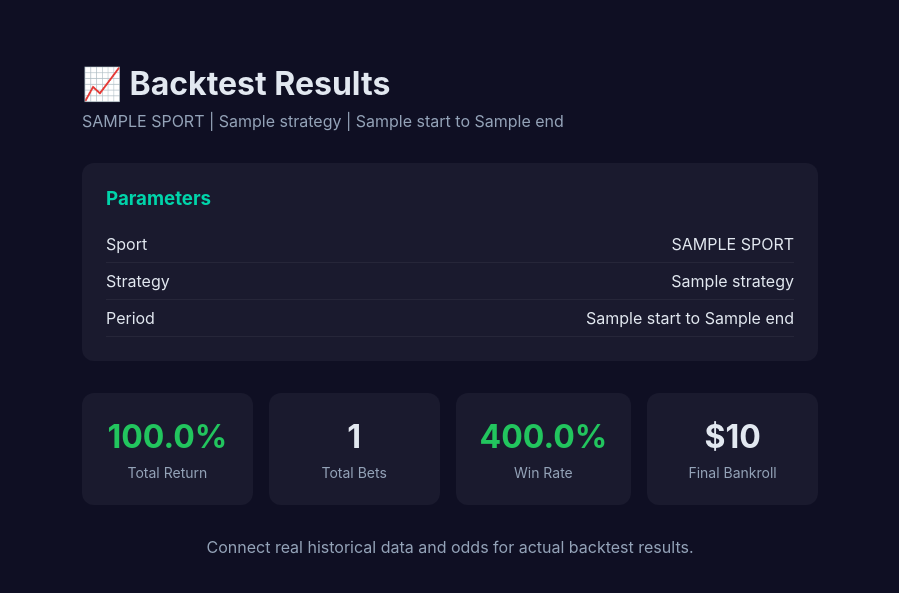
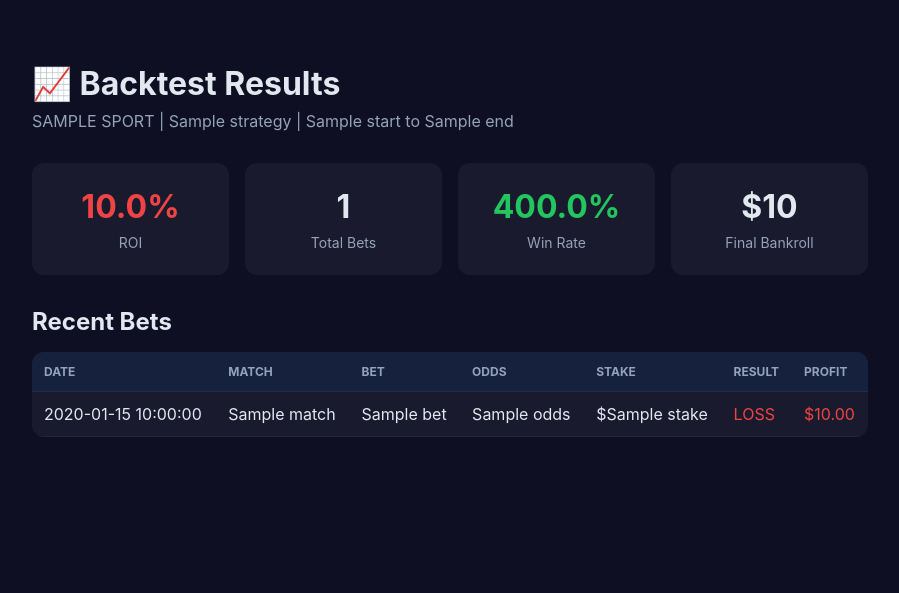
Before and after one commit to atlas-plasma/betbrain, a Flask app: template dashboard/templates/backtest.html in a window 1280 px wide. Shown: the part 62-655 px from the top of the page, without its empty margins (190-1089 px from the left). Run offline with Flask 3, Linux system fonts and the light colour scheme; the template is opened without the code that fills it: most values are stand-ins (such as "Sample title", 1, 10 or a date in 2020).

Commit message:
Fix backtest template

```diff
--- a/dashboard/templates/backtest.html
+++ b/dashboard/templates/backtest.html
@@ -6,16 +6,13 @@
     <title>BetBrain - Backtest</title>
     <style>
         * { margin: 0; padding: 0; box-sizing: border-box; }
-        :root {
-            --primary: #00d4aa; --success: #22c55e; --danger: #ef4444;
-            --bg: #0f0f23; --surface: #1a1a2e; --text: #e2e8f0; --text2: #94a3b8;
-        }
+        :root { --primary: #00d4aa; --success: #22c55e; --danger: #ef4444; --bg: #0f0f23; --surface: #1a1a2e; --text: #e2e8f0; --text2: #94a3b8; }
         body { font-family: 'Inter', sans-serif; background: var(--bg); color: var(--text); min-height: 100vh; }
         nav { background: var(--surface); padding: 1rem 2rem; display: flex; justify-content: space-between; border-bottom: 1px solid rgba(255,255,255,0.1); }
         nav a { color: var(--text2); text-decoration: none; margin-left: 2rem; }
         nav a:hover, nav a.active { color: var(--primary); }
         nav .logo { font-size: 1.5rem; font-weight: 700; color: var(--primary); }
-        .container { max-width: 800px; margin: 2rem auto; padding: 2rem; }
+        .container { max-width: 900px; margin: 2rem auto; padding: 2rem; }
         h1 { margin-bottom: 0.5rem; }
         .subtitle { color: var(--text2); margin-bottom: 2rem; }
         .stats-grid { display: grid; grid-template-columns: repeat(4, 1fr); gap: 1rem; margin-bottom: 2rem; }
@@ -24,9 +21,12 @@
         .stat-value.success { color: var(--success); }
         .stat-value.danger { color: var(--danger); }
         .stat-label { color: var(--text2); font-size: 0.875rem; margin-top: 0.5rem; }
-        .params { background: var(--surface); padding: 1.5rem; border-radius: 12px; margin-bottom: 2rem; }
-        .params h3 { margin-bottom: 1rem; color: var(--primary); }
-        .param { display: flex; justify-content: space-between; padding: 0.5rem 0; border-bottom: 1px solid rgba(255,255,255,0.05); }
+        table { width: 100%; border-collapse: collapse; background: var(--surface); border-radius: 12px; overflow: hidden; }
+        th, td { padding: 0.75rem; text-align: left; }
+        th { background: #16213e; color: var(--text2); font-size: 0.75rem; text-transform: uppercase; }
+        tr { border-bottom: 1px solid rgba(255,255,255,0.05); }
+        .positive { color: var(--success); }
+        .negative { color: var(--danger); }
     </style>
 </head>
 <body>
@@ -42,39 +42,50 @@
         <h1>📈 Backtest Results</h1>
         <p class="subtitle">{{ sport|upper }} | {{ strategy }} | {{ start }} to {{ end }}</p>
 
-        <div class="params">
-            <h3>Parameters</h3>
-            <div class="param"><span>Sport</span><span>{{ sport|upper }}</span></div>
-            <div class="param"><span>Strategy</span><span>{{ strategy }}</span></div>
-            <div class="param"><span>Period</span><span>{{ start }} to {{ end }}</span></div>
-        </div>
-
         <div class="stats-grid">
             <div class="stat-card">
-                <div class="stat-value {{ 'success' if results.total_return > 0 else 'danger' }}">
-                    {{ "%.1f"|format(results.total_return * 100) }}%
+                <div class="stat-value {{ 'success' if results.metrics.roi > 0 else 'danger' }}">
+                    {{ "%.1f"|format(results.metrics.roi) }}%
                 </div>
-                <div class="stat-label">Total Return</div>
+                <div class="stat-label">ROI</div>
             </div>
             <div class="stat-card">
-                <div class="stat-value">{{ results.total_bets }}</div>
+                <div class="stat-value">{{ results.metrics.total_bets }}</div>
                 <div class="stat-label">Total Bets</div>
             </div>
             <div class="stat-card">
-                <div class="stat-value {{ 'success' if results.win_rate > 0.5 else 'danger' }}">
-                    {{ "%.1f"|format(results.win_rate * 100) }}%
+                <div class="stat-value {{ 'success' if results.metrics.win_rate > 0.5 else '' }}">
+                    {{ "%.1f"|format(results.metrics.win_rate * 100) }}%
                 </div>
                 <div class="stat-label">Win Rate</div>
             </div>
             <div class="stat-card">
-                <div class="stat-value">${{ "%.0f"|format(results.final_bankroll) }}</div>
+                <div class="stat-value">${{ "%.0f"|format(results.metrics.final_bankroll) }}</div>
                 <div class="stat-label">Final Bankroll</div>
             </div>
         </div>
 
-        <p style="color: var(--text2); text-align: center;">
-            Connect real historical data and odds for actual backtest results.
-        </p>
+        <h2 style="margin-bottom:1rem;">Recent Bets</h2>
+        <table>
+            <thead>
+                <tr>
+                    <th>Date</th><th>Match</th><th>Bet</th><th>Odds</th><th>Stake</th><th>Result</th><th>Profit</th>
+                </tr>
+            </thead>
+            <tbody>
+                {% for bet in results.results[-20:] %}
+                <tr>
+                    <td>{{ bet.date }}</td>
+                    <td>{{ bet.match }}</td>
+                    <td>{{ bet.bet }}</td>
+                    <td>{{ bet.odds }}</td>
+                    <td>${{ bet.stake }}</td>
+                    <td class="{{ 'positive' if bet.won else 'negative' }}">{{ 'WIN' if bet.won else 'LOSS' }}</td>
+                    <td class="{{ 'positive' if bet.profit > 0 else 'negative' }}">${{ "%.2f"|format(bet.profit) }}</td>
+                </tr>
+                {% endfor %}
+            </tbody>
+        </table>
     </div>
 </body>
 </html>
```
